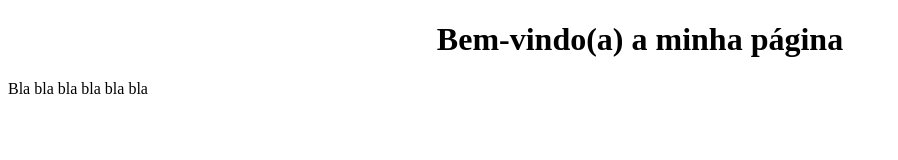
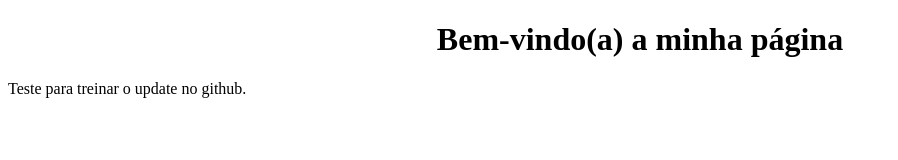
Before and after one commit to afavoreto/afavoreto.github.io, a plain HTML site: page index.html in a window 1280 px wide. Shown: the whole page, without its empty margins (0-898 px from the left). Drawn offline with Linux system fonts and the light colour scheme.

Commit message:
Atualização teste

```diff
--- a/index.html
+++ b/index.html
@@ -8,6 +8,6 @@
 </head>
 <body>
     <h1 style="text-align: center;">Bem-vindo(a) a minha página</h1>
-    <p>Bla bla bla bla bla bla</p>
+    <p>Teste para treinar o update no github.</p>
 </body>
 </html>
```
